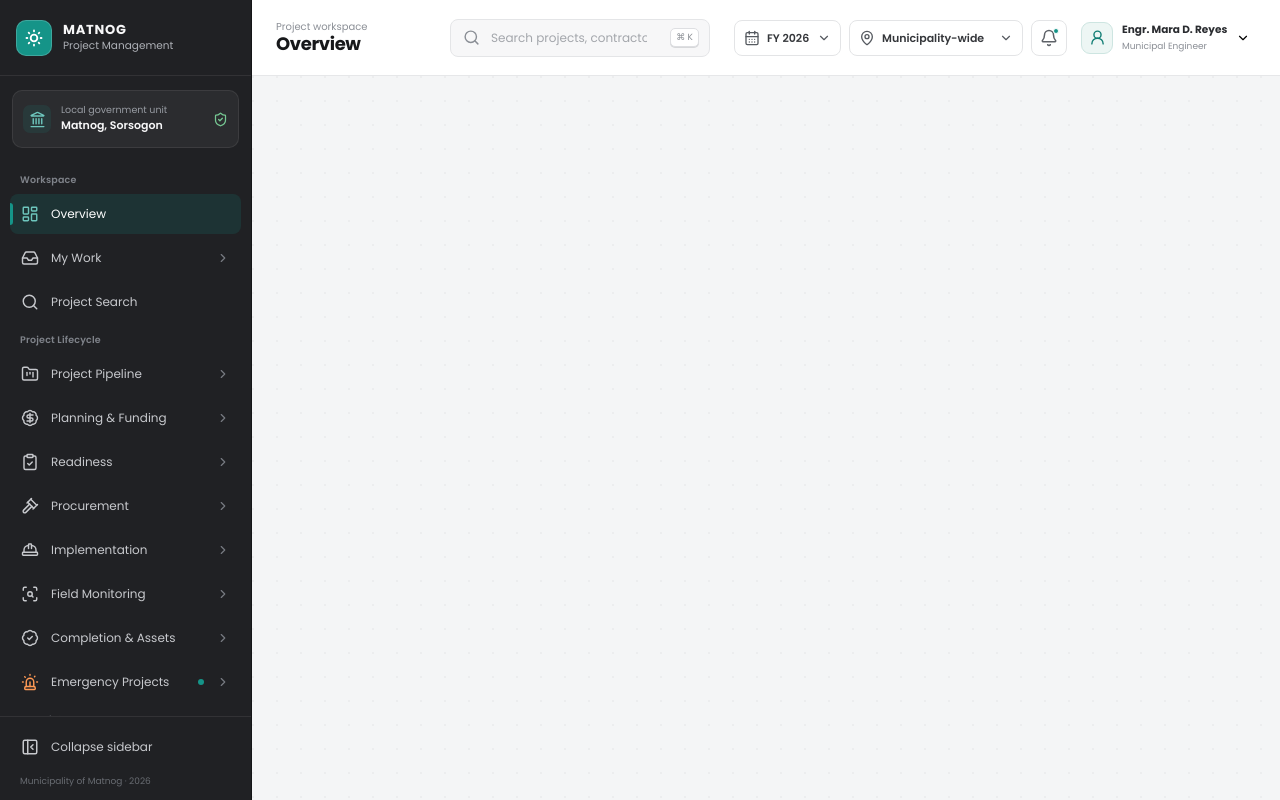
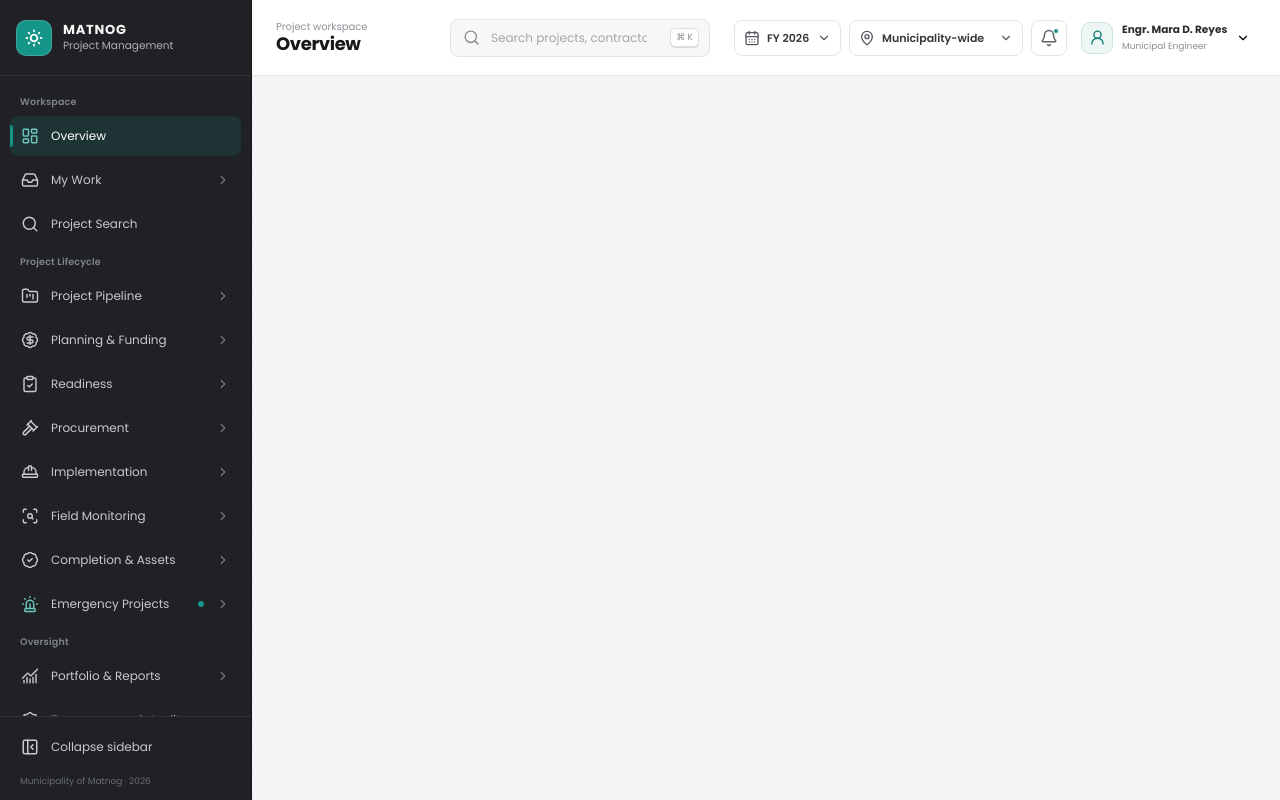
Before and after one commit to zedmar09/matnog-projects, a Next.js app: page / in a window 1280 px wide. Built offline with nearby package versions, Linux system fonts and the light colour scheme.

Commit message:
style: remove sidebar municipality card

```diff
--- a/src/components/app-shell.module.css
+++ b/src/components/app-shell.module.css
@@ -57,7 +57,6 @@
 }
 
 .brandCopy,
-.municipalityCopy,
 .profileCopy {
   display: flex;
   min-width: 0;
@@ -79,51 +78,6 @@
   line-height: 1.15;
   text-overflow: ellipsis;
   white-space: nowrap;
-}
-
-.municipalityCard {
-  display: flex;
-  min-height: 58px;
-  align-items: center;
-  gap: 10px;
-  margin: 14px 12px 6px;
-  padding: 10px;
-  background: rgb(255 255 255 / 5%);
-  border: 1px solid rgb(255 255 255 / 8%);
-  border-radius: 10px;
-}
-
-.municipalityIcon {
-  display: grid;
-  width: 28px;
-  height: 28px;
-  flex: 0 0 28px;
-  place-items: center;
-  color: #6ec6bd;
-  background: rgb(21 148 136 / 13%);
-  border-radius: 7px;
-}
-
-.municipalityCopy {
-  flex: 1;
-}
-
-.municipalityCopy small {
-  color: #989ca3;
-  font-size: 9.5px;
-  line-height: 1.2;
-}
-
-.municipalityCopy strong {
-  margin-top: 2px;
-  font-size: 11px;
-  font-weight: 600;
-  white-space: nowrap;
-}
-
-.verifiedIcon {
-  flex: 0 0 auto;
-  color: #76c893;
 }
 
 .navigation {
@@ -221,7 +175,7 @@
 }
 
 .navParentAlert > svg:first-child {
-  color: #ff9a55;
+  color: #6ec6bd;
 }
 
 .alertDot {
@@ -588,8 +542,6 @@
 }
 
 .sidebarCollapsed .brandCopy,
-.sidebarCollapsed .municipalityCopy,
-.sidebarCollapsed .verifiedIcon,
 .sidebarCollapsed .navSection h2,
 .sidebarCollapsed .navItem span,
 .sidebarCollapsed .navParent span,
@@ -599,14 +551,6 @@
 .sidebarCollapsed .collapseButton span,
 .sidebarCollapsed .sidebarFooter p {
   display: none;
-}
-
-.sidebarCollapsed .municipalityCard {
-  width: 44px;
-  min-height: 44px;
-  justify-content: center;
-  margin: 14px auto 6px;
-  padding: 7px;
 }
 
 .sidebarCollapsed .navItem,
@@ -660,8 +604,6 @@
   }
 
   .sidebarCollapsed .brandCopy,
-  .sidebarCollapsed .municipalityCopy,
-  .sidebarCollapsed .verifiedIcon,
   .sidebarCollapsed .navSection h2,
   .sidebarCollapsed .navItem span,
   .sidebarCollapsed .navParent span,
@@ -674,14 +616,6 @@
 
   .sidebarCollapsed .brandRow {
     padding: 0 16px;
-  }
-
-  .sidebarCollapsed .municipalityCard {
-    width: auto;
-    min-height: 58px;
-    justify-content: flex-start;
-    margin: 14px 12px 6px;
-    padding: 10px;
   }
 
   .collapseButton {
--- a/src/components/app-shell.tsx
+++ b/src/components/app-shell.tsx
@@ -6,7 +6,6 @@ import {
   ChevronDown,
   ChevronRight,
   CircleUserRound,
-  Landmark,
   LogOut,
   MapPin,
   Menu,
@@ -14,7 +13,6 @@ import {
   PanelLeftOpen,
   Search,
   Settings,
-  ShieldCheck,
   SunMedium,
   UserRound,
   X,
@@ -82,17 +80,6 @@ function Sidebar() {
           >
             <X size={19} />
           </button>
-        </div>
-
-        <div className={styles.municipalityCard}>
-          <span className={styles.municipalityIcon} aria-hidden="true">
-            <Landmark size={17} />
-          </span>
-          <span className={styles.municipalityCopy}>
-            <small>Local government unit</small>
-            <strong>Matnog, Sorsogon</strong>
-          </span>
-          <ShieldCheck className={styles.verifiedIcon} size={15} aria-label="Verified workspace" />
         </div>
 
         <nav className={styles.navigation}>
```
